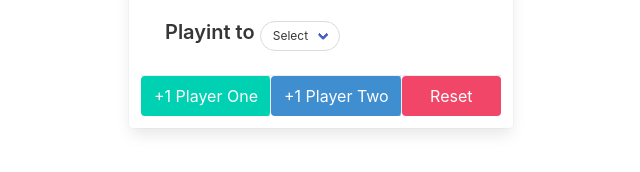
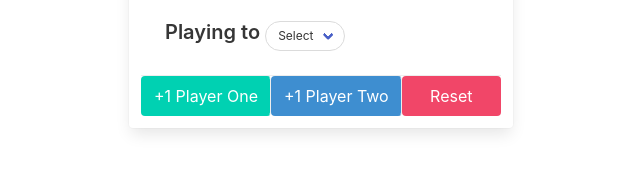
Before and after one commit to haaris-1/Score-keeper-DOM-Bulma, a plain HTML site: page index.html in a window 1280 px wide. Shown: the part 486-658 px from the top of the page, 319-959 px from the left. Drawn offline with nearby package versions, Linux system fonts and the light colour scheme.

Commit message:
Update index.html

```diff
--- a/index.html
+++ b/index.html
@@ -36,7 +36,7 @@
                         </div>
                         <div class="content">
                             <p class="title is-size-5" id="paragraph">
-                                Playint to
+                                Playing to
                                 <span class="select is-rounded is-small">
                                     <select class="select is-multiple " name="playingto" id="playingto">
                                         <option value="">Select</option>
```
